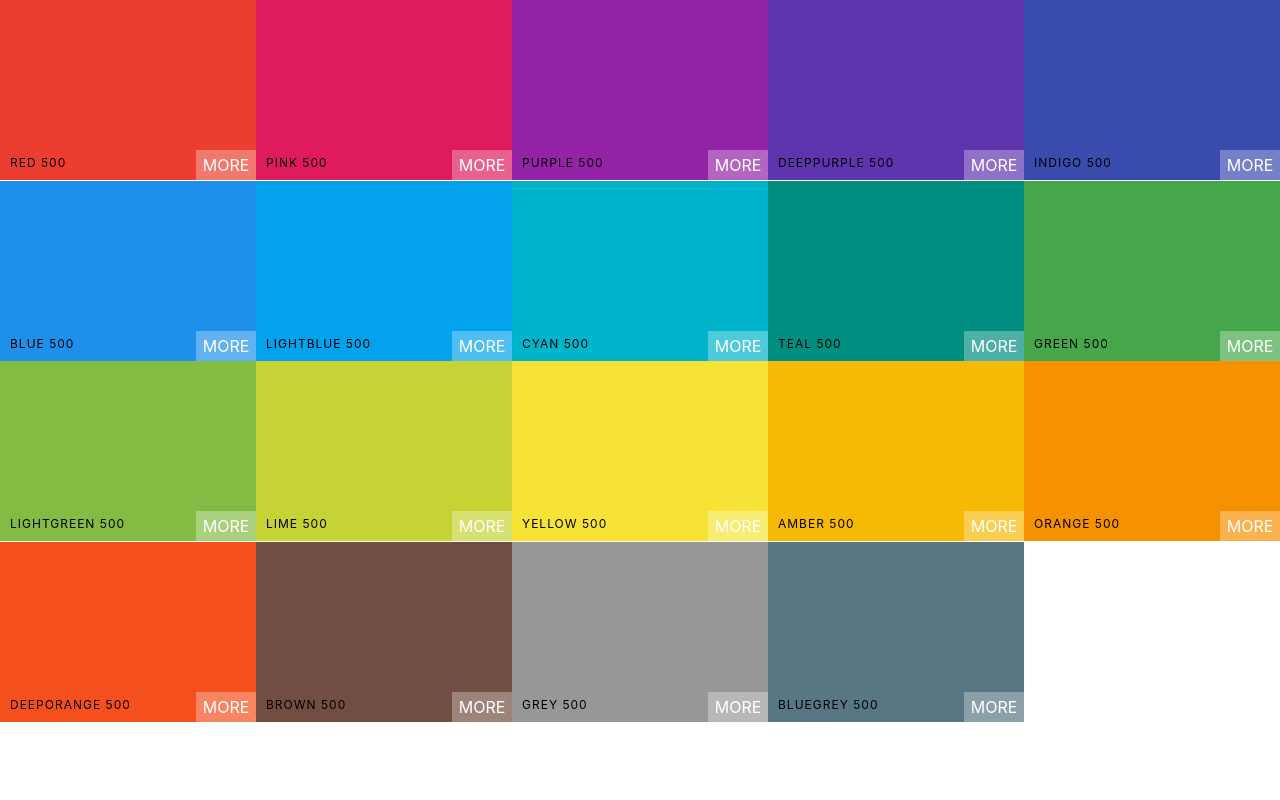
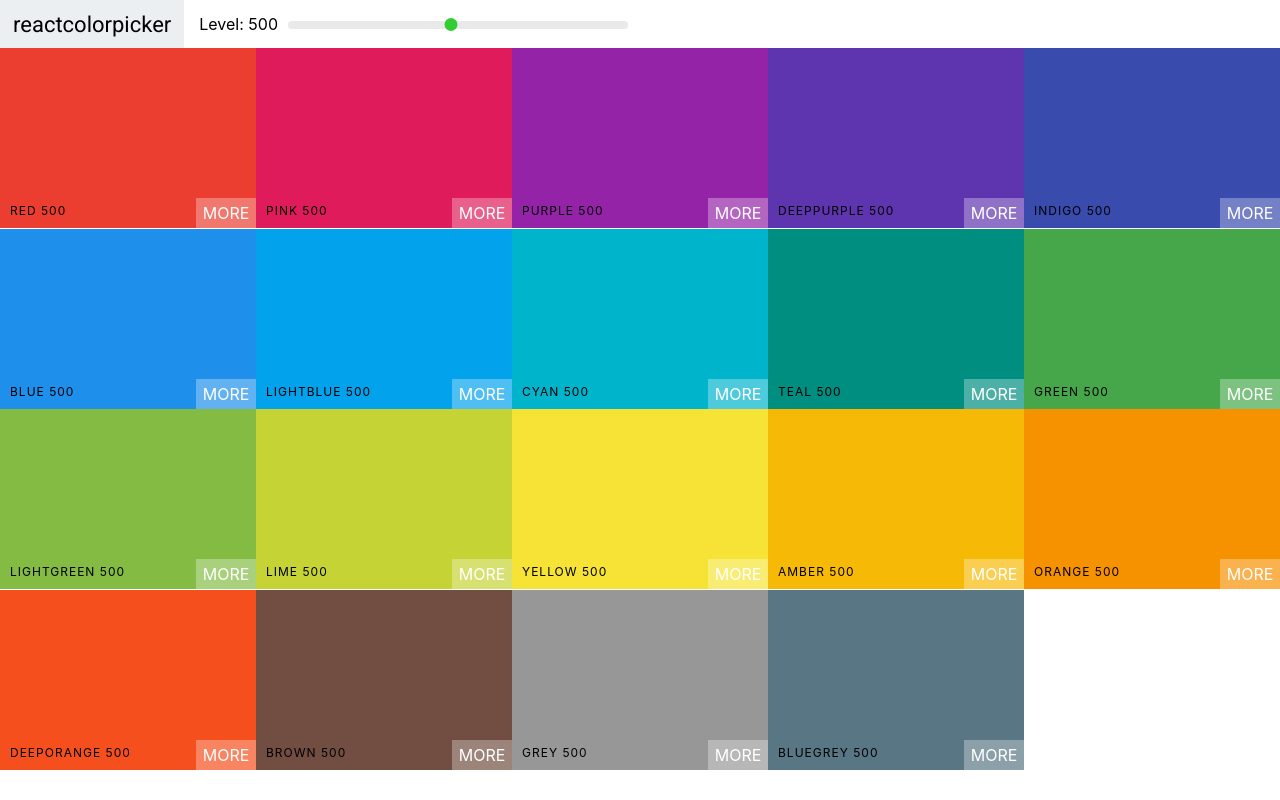
Before and after one commit to madebymilly/react-colors-project, a React (Create React App) app: page / in a window 1280 px wide. Built offline with nearby package versions, Linux system fonts and the light colour scheme.

Commit message:
add NavBar and font

```diff
--- a/package.json
+++ b/package.json
@@ -7,6 +7,7 @@
     "@testing-library/react": "^11.2.7",
     "@testing-library/user-event": "^12.8.3",
     "chroma-js": "^2.1.2",
+    "rc-slider": "^9.7.2",
     "react": "^17.0.2",
     "react-copy-to-clipboard": "^5.0.4",
     "react-dom": "^17.0.2",
--- a/public/index.html
+++ b/public/index.html
@@ -4,6 +4,10 @@
     <meta charset="utf-8" />
     <link rel="icon" href="%PUBLIC_URL%/favicon.ico" />
     <meta name="viewport" content="width=device-width, initial-scale=1" />
+    <link
+       href="https://fonts.googleapis.com/css?family=Roboto:100,400,500"
+       rel="stylesheet"
+     />
     <meta name="theme-color" content="#000000" />
     <meta
       name="description"
--- /dev/null
+++ b/src/NavBar.css
@@ -0,0 +1,49 @@
+.NavBar {
+  display: flex;
+  align-items: center;
+  justify-content: flex-start;
+  height: 6vh;
+}
+
+.NavBar__logo {
+  margin-right: 15px;
+  padding: 0 13px;
+  font-size: 22px;
+  background-color: #eceff1;
+  font-family: Roboto;
+  height: 100%;
+  display: flex;
+  align-items: center;
+}
+
+.NavBar__logo a {
+  text-decoration: none;
+  color: black;
+}
+.NavBar__slider {
+  width: 340px;
+  margin: 0 10px;
+  display: inline-block;
+}
+
+.rc-slider-track {
+  background-color: transparent;
+}
+
+.rc-slider-rail {
+  height: 8px;
+}
+
+.rc-slider-handle,
+.rc-slider-handle:active,
+.rc-slider-handle:focus,
+.rc-slider-handle:hover {
+  background-color: limegreen;
+  outline: none;
+  border: 2px solid limegreen;
+  box-shadow: none;
+  width: 13px;
+  height: 13px;
+  margin-left: -7px;
+  margin-top: -3px;
+}
--- /dev/null
+++ b/src/NavBar.js
@@ -0,0 +1,32 @@
+import React, { Component } from 'react'
+import Slider from 'rc-slider';
+import 'rc-slider/assets/index.css';
+import './NavBar.css';
+
+
+class NavBar extends Component {
+  render() {
+    const { level, changeLevel } = this.props;
+    return (
+      <header className="NavBar">
+        <div className="NavBar__logo">
+          <a href="#">reactcolorpicker</a>
+        </div>
+        <div className="NavBar__slider-container">
+          <span>Level: {level}</span>
+          <div className="NavBar__slider">
+            <Slider
+              defaultValue={level}
+              min={100}
+              max={900}
+              step={100}
+              onAfterChange={changeLevel}
+            />
+          </div>
+        </div>
+      </header>
+    )
+  }
+}
+
+export default NavBar;
--- a/src/Palette.js
+++ b/src/Palette.js
@@ -1,15 +1,35 @@
 import React, { Component } from 'react';
 import ColorBox from './ColorBox';
+import NavBar from './NavBar';
 import './Palette.css'
 
 class Palette extends Component {
+	constructor(props) {
+		super(props)
+
+		this.state = {
+			 level: 500
+		}
+		this.changeLevel = this.changeLevel.bind(this);
+	}
+	changeLevel(level) {
+		//console.log(level);
+		this.setState({ level });
+	}
 	render() {
-		const colorBoxes = this.props.palette.colors[500].map((color, i) => (
+		const { colors } = this.props.palette;
+		const { level } = this.state;
+
+		const colorBoxes = colors[level].map((color, i) => (
 			<ColorBox key={i} background={color.hex} name={color.name} />
 		));
+
 		return (
 			<div className="Palette">
-				{/* Navbar goes here */}
+				<NavBar
+					level={level}
+					changeLevel={this.changeLevel}
+				/>
 				<div className="Palette-colors">
 					{colorBoxes}
 				</div>
```
Also changed, not shown: 2 other files (tests, documents, lock files or other folders).
